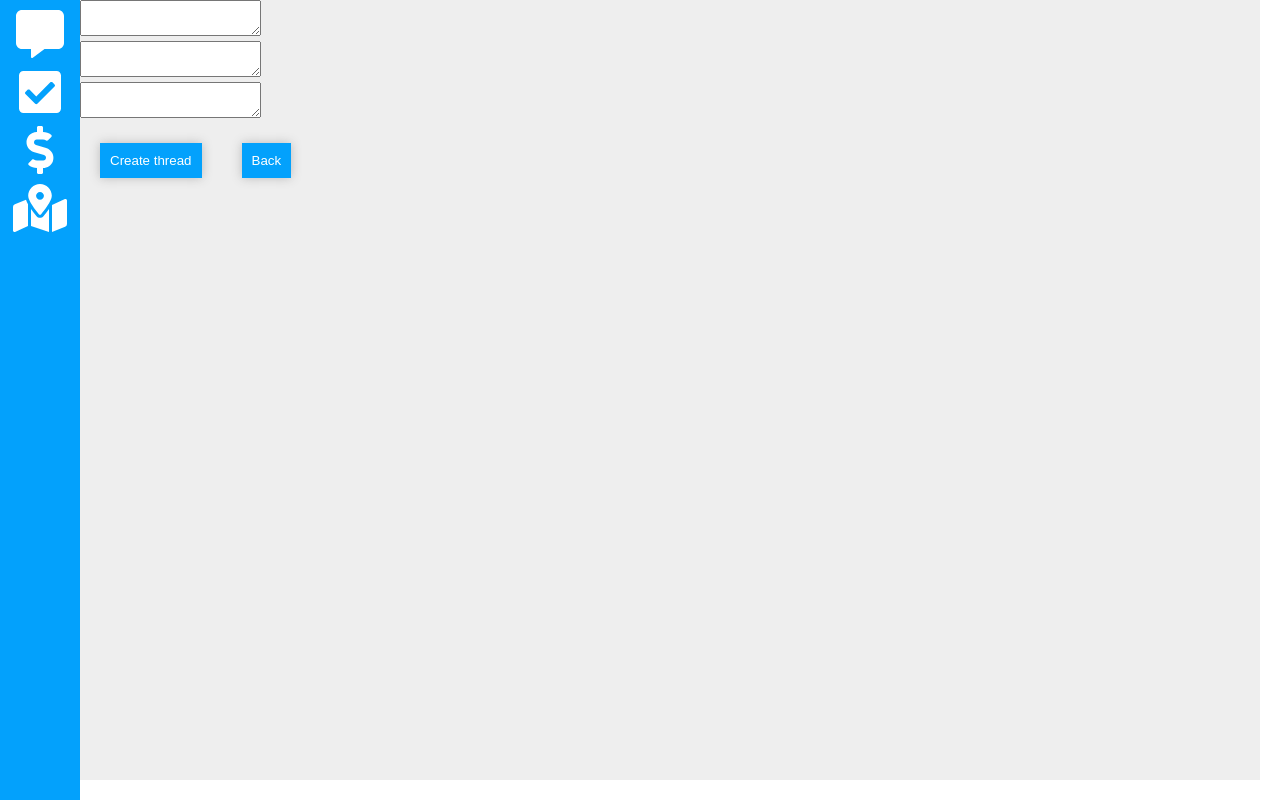
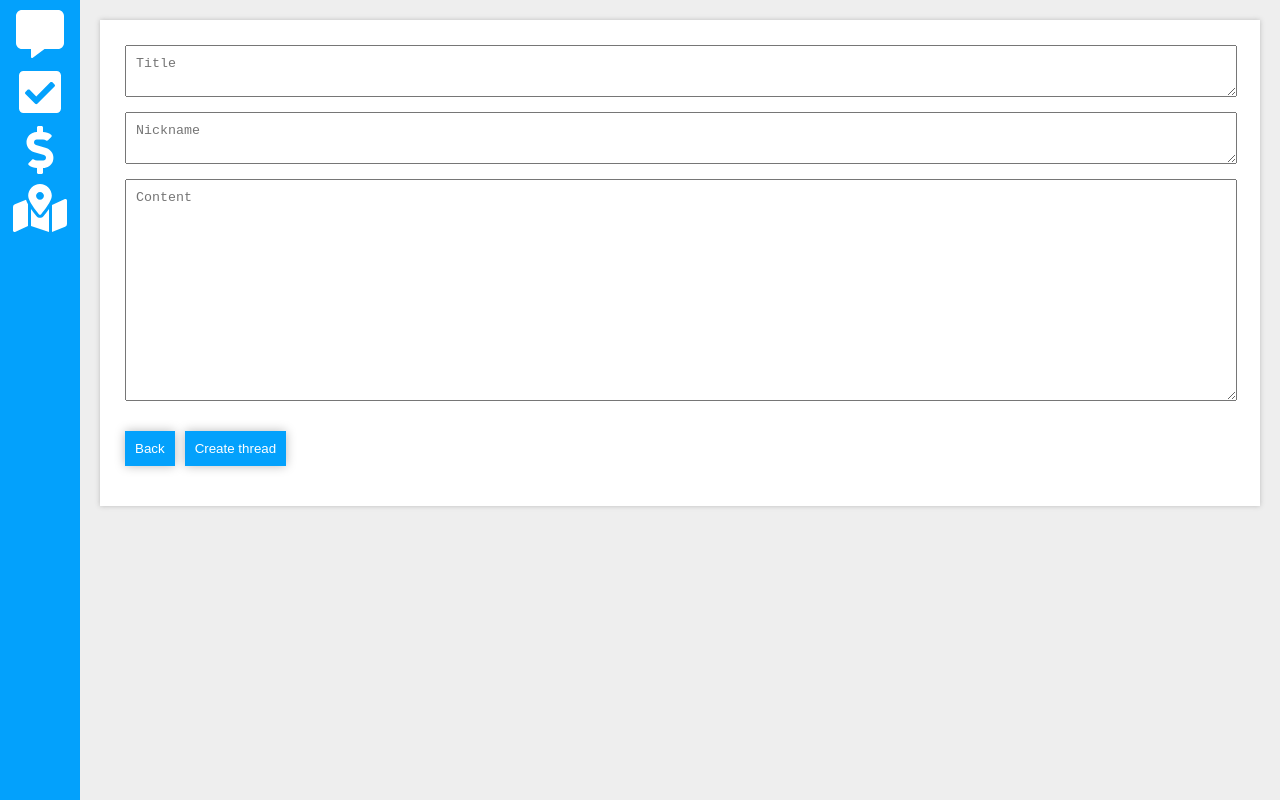
Before and after one commit to BCBois/lauzhack2019, a React (Create React App) app in the folder client/: page / in a window 1280 px wide. Both pictures are taken after a click on the button "Create thread". Built offline with nearby package versions, Linux system fonts and the light colour scheme; no server answers; the HTML template or start-up script is replaced by a standard one.

Commit message:
Styles for thread creator

```diff
--- a/client/src/App.css
+++ b/client/src/App.css
@@ -15,7 +15,7 @@ button {
   color: white;
   padding: 10px;
   box-shadow: 0 0 10px #bbb;
-  margin: 20px;
+  margin: 20px 5px;
 }
 
 .App {
@@ -38,8 +38,8 @@ button {
 
 .main {
   float: left;
-  width: calc(100vw - 100px);
-  height: calc(100vh - 20px);
+  width: calc(100vw - 80px);
+  height: calc(100vh);
   background: #eee;
 }
 
@@ -50,6 +50,24 @@ button {
 
 .no-threads {
   margin-top: 100px;
+}
+
+#thread_creator {
+  margin: 20px;
+  padding: 20px;
+  width: calc(100%-40px);
+  background: #fff;
+  box-shadow: 0 0 5px #bbb;
+}
+
+#thread_creator textarea {
+  width: calc(100% - 30px);
+  padding: 10px;
+  margin: 5px;
+}
+
+#thread_creator .contentInput textarea {
+  min-height: 200px;
 }
 
 .thread_entry {
--- a/client/src/ThreadCreator.js
+++ b/client/src/ThreadCreator.js
@@ -12,14 +12,17 @@ function ThreadCreator(props) {
     return (
         <div id="thread_creator">
             <div className="titleInput">
-                <textarea onChange={event => setTitle(event.target.value)}></textarea>
+                <textarea onChange={event => setTitle(event.target.value)} placeholder="Title"></textarea>
             </div>
             <div className="authorInput">
-                <textarea onChange={event => setAuthor(event.target.value)}></textarea>
+                <textarea onChange={event => setAuthor(event.target.value)} placeholder="Nickname"></textarea>
             </div>
             <div className="contentInput">
-                <textarea onChange={event => setContent(event.target.value)}></textarea>
+                <textarea onChange={event => setContent(event.target.value)} placeholder="Content"></textarea>
             </div>
+            <button onClick={back}>
+                Back
+            </button>
             <button onClick={() => {
                 socket.emit('create_thread', {title: title, parentId: parentId, messages: [{author: author, content: content, type: "msg", date: new Date().toDateString()}]})
                 // TODO : tags
@@ -27,9 +30,6 @@ function ThreadCreator(props) {
             }}>
                 Create thread
             </button>
-            <button onClick={back}>
-                Back
-            </button>
 
         </div>
     )
```
